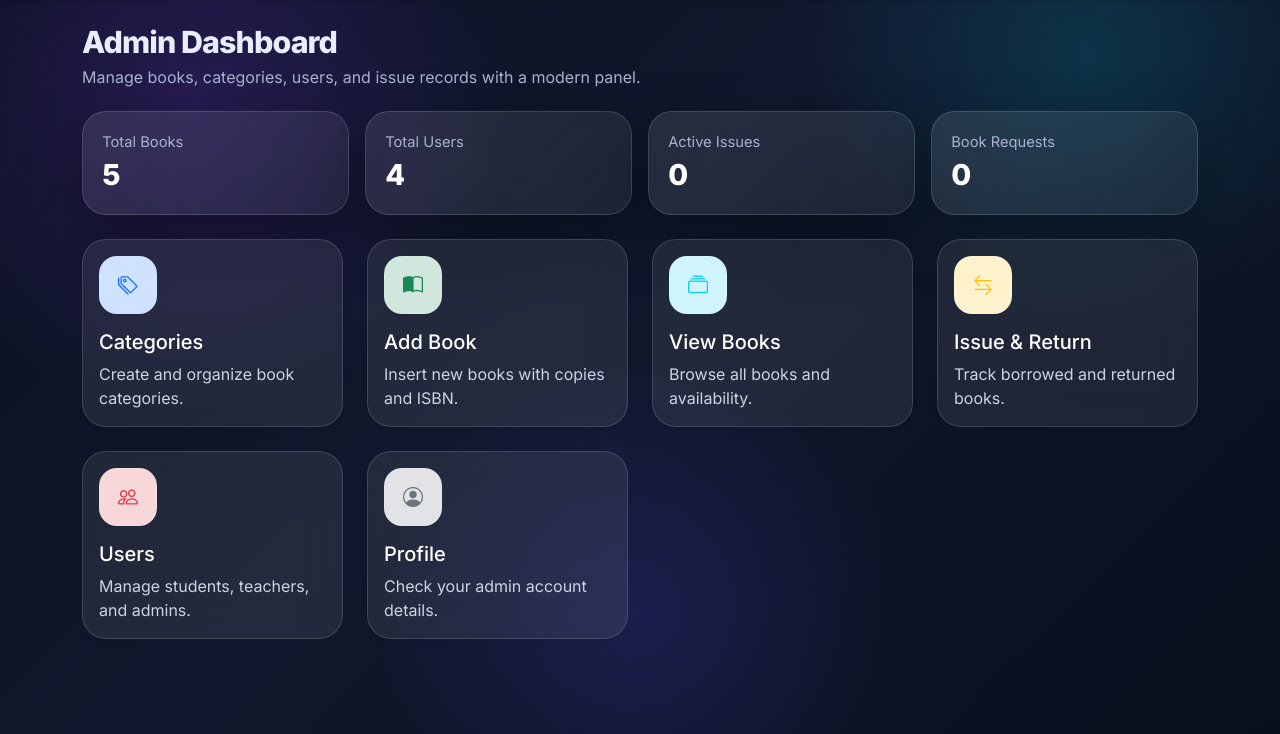
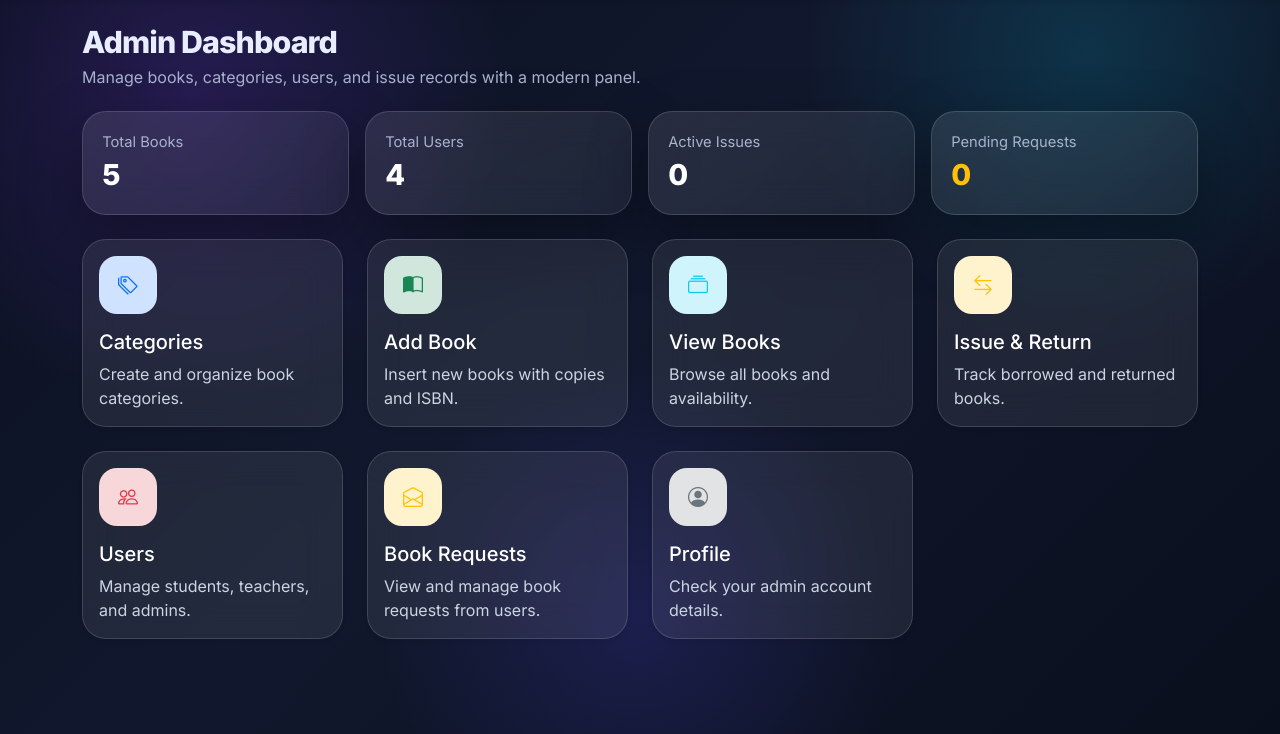
Before and after one commit to arik509/Library-Management-System-dbms-project, a PHP site: page /admin_dashboard.php in a window 1280 px wide. Shown: the part 66-800 px from the top of the page. Run offline with PHP 8.4, Linux system fonts and the light colour scheme; a user stored in the database is signed in; data comes from the database, SQL or seed files in the repository; data that the repository does not hold is empty.

Commit message:
Added view request feature

```diff
--- a/admin_dashboard.php
+++ b/admin_dashboard.php
@@ -2,14 +2,17 @@
 require 'auth.php';
 require_admin();
 require 'db_config.php';
-$totalBooks = $conn->query("SELECT COUNT(*) AS c FROM books")->fetch_assoc()['c'] ?? 0;
-$totalUsers = $conn->query("SELECT COUNT(*) AS c FROM users")->fetch_assoc()['c'] ?? 0;
-$activeIssues = $conn->query("SELECT COUNT(*) AS c FROM issued_books WHERE status <> 'Returned'")->fetch_assoc()['c'] ?? 0;
-$totalRequests = $conn->query("SELECT COUNT(*) AS c FROM book_requests")->fetch_assoc()['c'] ?? 0;
+
+$totalBooks    = $conn->query("SELECT COUNT(*) AS c FROM books")->fetch_assoc()['c'] ?? 0;
+$totalUsers    = $conn->query("SELECT COUNT(*) AS c FROM users")->fetch_assoc()['c'] ?? 0;
+$activeIssues  = $conn->query("SELECT COUNT(*) AS c FROM issued_books WHERE status <> 'Returned'")->fetch_assoc()['c'] ?? 0;
+$totalRequests = $conn->query("SELECT COUNT(*) AS c FROM book_requests WHERE status = 'Pending'")->fetch_assoc()['c'] ?? 0;
+
 $page_title = 'Admin Dashboard';
 include 'bootstrap_head.php';
 include 'navbar.php';
 ?>
+
 <div class="container py-4">
   <div class="page-header">
     <div>
@@ -18,20 +21,111 @@ include 'navbar.php';
     </div>
   </div>
 
+  <!-- Stat Cards -->
   <div class="row g-3 mb-4">
-    <div class="col-md-6 col-lg-3"><div class="stat-card"><div class="stat-label">Total Books</div><div class="stat-value"><?php echo $totalBooks; ?></div></div></div>
-    <div class="col-md-6 col-lg-3"><div class="stat-card"><div class="stat-label">Total Users</div><div class="stat-value"><?php echo $totalUsers; ?></div></div></div>
-    <div class="col-md-6 col-lg-3"><div class="stat-card"><div class="stat-label">Active Issues</div><div class="stat-value"><?php echo $activeIssues; ?></div></div></div>
-    <div class="col-md-6 col-lg-3"><div class="stat-card"><div class="stat-label">Book Requests</div><div class="stat-value"><?php echo $totalRequests; ?></div></div></div>
+    <div class="col-md-6 col-lg-3">
+      <div class="stat-card">
+        <div class="stat-label">Total Books</div>
+        <div class="stat-value"><?php echo $totalBooks; ?></div>
+      </div>
+    </div>
+    <div class="col-md-6 col-lg-3">
+      <div class="stat-card">
+        <div class="stat-label">Total Users</div>
+        <div class="stat-value"><?php echo $totalUsers; ?></div>
+      </div>
+    </div>
+    <div class="col-md-6 col-lg-3">
+      <div class="stat-card">
+        <div class="stat-label">Active Issues</div>
+        <div class="stat-value"><?php echo $activeIssues; ?></div>
+      </div>
+    </div>
+    <div class="col-md-6 col-lg-3">
+      <div class="stat-card">
+        <div class="stat-label">Pending Requests</div>
+        <div class="stat-value text-warning"><?php echo $totalRequests; ?></div>
+      </div>
+    </div>
   </div>
 
+  <!-- Dashboard Cards -->
   <div class="row g-4">
-    <div class="col-md-4 col-lg-3"><a class="text-decoration-none" href="manage_categories.php"><div class="card dashboard-card shadow-sm"><div class="card-body"><div class="icon-box bg-primary-subtle text-primary mb-3"><i class="bi bi-tags"></i></div><h5>Categories</h5><p class="text-muted mb-0">Create and organize book categories.</p></div></div></a></div>
-    <div class="col-md-4 col-lg-3"><a class="text-decoration-none" href="add_book.php"><div class="card dashboard-card shadow-sm"><div class="card-body"><div class="icon-box bg-success-subtle text-success mb-3"><i class="bi bi-book-half"></i></div><h5>Add Book</h5><p class="text-muted mb-0">Insert new books with copies and ISBN.</p></div></div></a></div>
-    <div class="col-md-4 col-lg-3"><a class="text-decoration-none" href="view_books.php"><div class="card dashboard-card shadow-sm"><div class="card-body"><div class="icon-box bg-info-subtle text-info mb-3"><i class="bi bi-collection"></i></div><h5>View Books</h5><p class="text-muted mb-0">Browse all books and availability.</p></div></div></a></div>
-    <div class="col-md-4 col-lg-3"><a class="text-decoration-none" href="issue_book.php"><div class="card dashboard-card shadow-sm"><div class="card-body"><div class="icon-box bg-warning-subtle text-warning mb-3"><i class="bi bi-arrow-left-right"></i></div><h5>Issue & Return</h5><p class="text-muted mb-0">Track borrowed and returned books.</p></div></div></a></div>
-    <div class="col-md-4 col-lg-3"><a class="text-decoration-none" href="view_students.php"><div class="card dashboard-card shadow-sm"><div class="card-body"><div class="icon-box bg-danger-subtle text-danger mb-3"><i class="bi bi-people"></i></div><h5>Users</h5><p class="text-muted mb-0">Manage students, teachers, and admins.</p></div></div></a></div>
-    <div class="col-md-4 col-lg-3"><a class="text-decoration-none" href="profile.php"><div class="card dashboard-card shadow-sm"><div class="card-body"><div class="icon-box bg-secondary-subtle text-secondary mb-3"><i class="bi bi-person-circle"></i></div><h5>Profile</h5><p class="text-muted mb-0">Check your admin account details.</p></div></div></a></div>
+    <div class="col-md-4 col-lg-3">
+      <a class="text-decoration-none" href="manage_categories.php">
+        <div class="card dashboard-card shadow-sm"><div class="card-body">
+          <div class="icon-box bg-primary-subtle text-primary mb-3"><i class="bi bi-tags"></i></div>
+          <h5>Categories</h5>
+          <p class="text-muted mb-0">Create and organize book categories.</p>
+        </div></div>
+      </a>
+    </div>
+
+    <div class="col-md-4 col-lg-3">
+      <a class="text-decoration-none" href="add_book.php">
+        <div class="card dashboard-card shadow-sm"><div class="card-body">
+          <div class="icon-box bg-success-subtle text-success mb-3"><i class="bi bi-book-half"></i></div>
+          <h5>Add Book</h5>
+          <p class="text-muted mb-0">Insert new books with copies and ISBN.</p>
+        </div></div>
+      </a>
+    </div>
+
+    <div class="col-md-4 col-lg-3">
+      <a class="text-decoration-none" href="view_books.php">
+        <div class="card dashboard-card shadow-sm"><div class="card-body">
+          <div class="icon-box bg-info-subtle text-info mb-3"><i class="bi bi-collection"></i></div>
+          <h5>View Books</h5>
+          <p class="text-muted mb-0">Browse all books and availability.</p>
+        </div></div>
+      </a>
+    </div>
+
+    <div class="col-md-4 col-lg-3">
+      <a class="text-decoration-none" href="issue_book.php">
+        <div class="card dashboard-card shadow-sm"><div class="card-body">
+          <div class="icon-box bg-warning-subtle text-warning mb-3"><i class="bi bi-arrow-left-right"></i></div>
+          <h5>Issue & Return</h5>
+          <p class="text-muted mb-0">Track borrowed and returned books.</p>
+        </div></div>
+      </a>
+    </div>
+
+    <div class="col-md-4 col-lg-3">
+      <a class="text-decoration-none" href="view_students.php">
+        <div class="card dashboard-card shadow-sm"><div class="card-body">
+          <div class="icon-box bg-danger-subtle text-danger mb-3"><i class="bi bi-people"></i></div>
+          <h5>Users</h5>
+          <p class="text-muted mb-0">Manage students, teachers, and admins.</p>
+        </div></div>
+      </a>
+    </div>
+
+    <div class="col-md-4 col-lg-3">
+      <a class="text-decoration-none" href="view_requests.php">
+        <div class="card dashboard-card shadow-sm"><div class="card-body">
+          <div class="icon-box bg-warning-subtle text-warning mb-3"><i class="bi bi-envelope-open"></i></div>
+          <h5>Book Requests</h5>
+          <p class="text-muted mb-0">
+            View and manage book requests from users.
+            <?php if ($totalRequests > 0): ?>
+              <span class="badge bg-danger ms-1"><?php echo $totalRequests; ?> Pending</span>
+            <?php endif; ?>
+          </p>
+        </div></div>
+      </a>
+    </div>
+
+    <div class="col-md-4 col-lg-3">
+      <a class="text-decoration-none" href="profile.php">
+        <div class="card dashboard-card shadow-sm"><div class="card-body">
+          <div class="icon-box bg-secondary-subtle text-secondary mb-3"><i class="bi bi-person-circle"></i></div>
+          <h5>Profile</h5>
+          <p class="text-muted mb-0">Check your admin account details.</p>
+        </div></div>
+      </a>
+    </div>
   </div>
 </div>
+
 <?php include 'footer.php'; ?>
```
Also changed, not shown: view_requests.php (added, +70 -0 lines).
